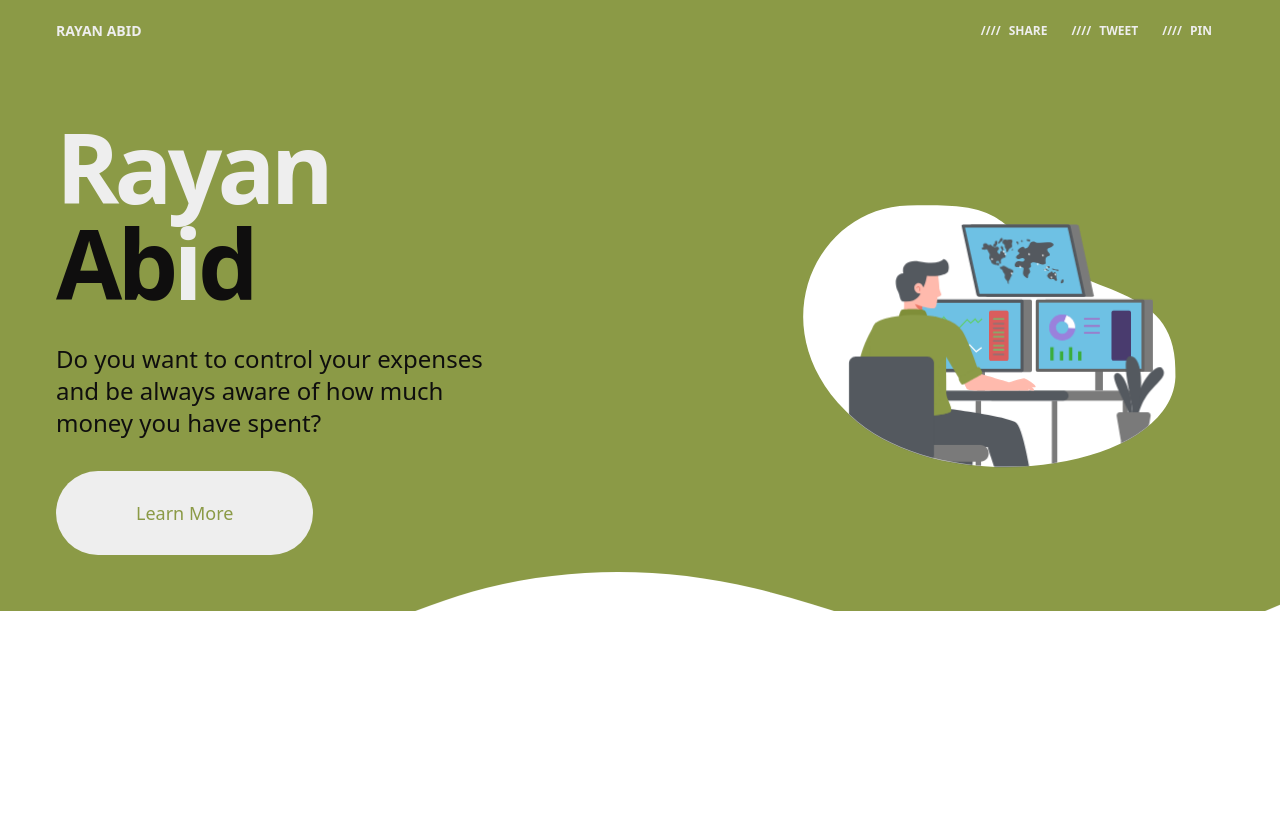
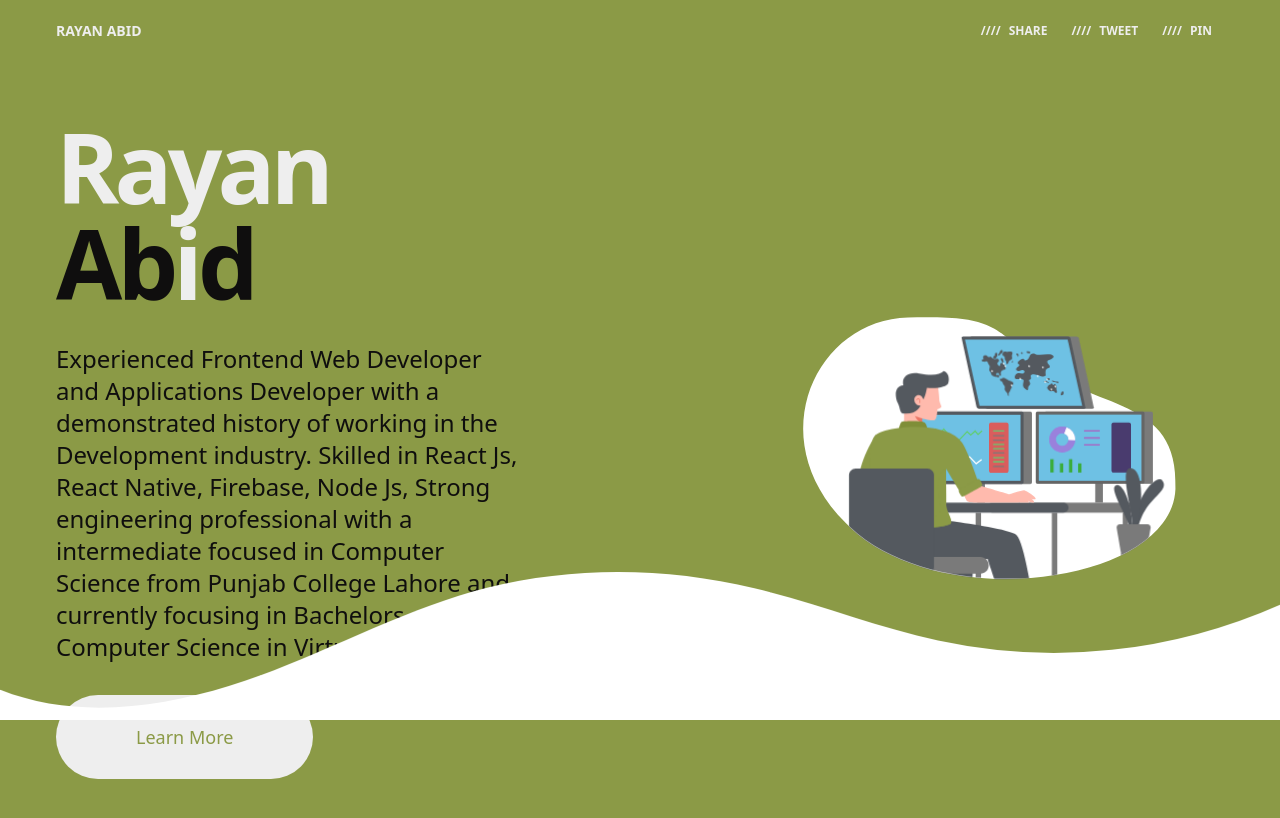
Before and after one commit to RayanAbid/RayanAbidPortfolio, a Next.js app: page / in a window 1280 px wide. Shown: the top 818 px of the page. Built offline with nearby package versions, Linux system fonts and the light colour scheme.

Commit message:
Update HeroLeft.js

```diff
--- a/components/HeroSection/HeroLeft.js
+++ b/components/HeroSection/HeroLeft.js
@@ -12,8 +12,7 @@ function HeroLeft() {
           </span>
         </h1>
         <h2 className="md:w-8/12 py-4 text-center md:text-left md:py-8 text-dark text-lg lg:text-2xl">
-          Do you want to control your expenses and be always aware of how much
-          money you have spent?{" "}
+            Experienced Frontend Web Developer and Applications Developer with a demonstrated history of working in the Development industry. Skilled in React Js, React Native, Firebase, Node Js, Strong engineering professional with a intermediate focused in Computer Science from Punjab College Lahore and currently focusing in Bachelors of Computer Science in Virtual University
         </h2>
         <div className="w-full flex justify-center md:block">
           <button className="hover:opacity-90 bg-white py-3 px-10 lg:py-7 lg:px-20 rounded-full text-main text-sm md:text-lg f-f-p">
```
